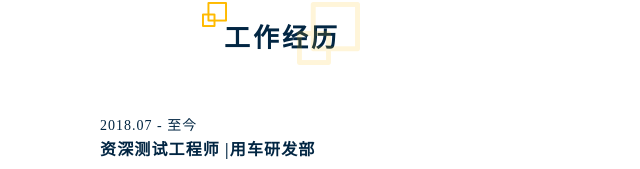
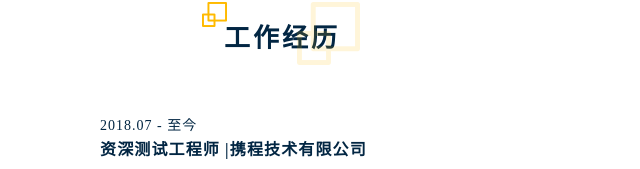
Before and after one commit to baowuji2019/baowuji2019.github.io, a plain HTML site: page index.html in a window 1280 px wide. Shown: the part 1018-1187 px from the top of the page, 358-998 px from the left. Drawn offline with Linux system fonts and the light colour scheme.

Commit message:
change describe

```diff
--- a/index.html
+++ b/index.html
@@ -110,7 +110,7 @@
                         </div>
                         <div class="work-content">
                             <p class="create-time">2018.07 - 至今</p>
-                            <p class="job">资深测试工程师 |用车研发部</p>
+                            <p class="job">资深测试工程师 |携程技术有限公司</p>
                             <ul>
                                 <li>·	负责接送机服务Web端和app端功能测试；</li>
                                 <li>·	与项目经理一起制定开发计划，测试周期及管理版本发布进度；</li>
```
